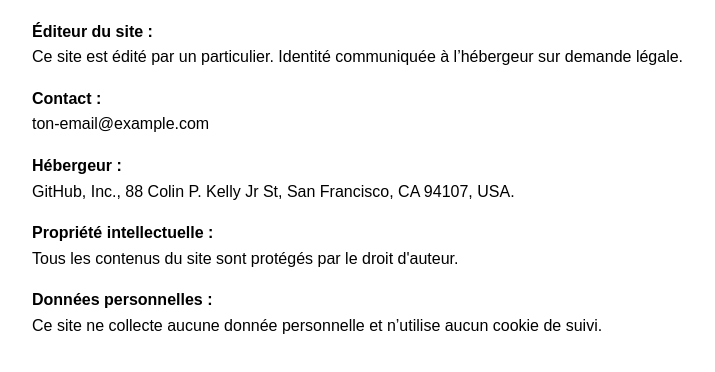
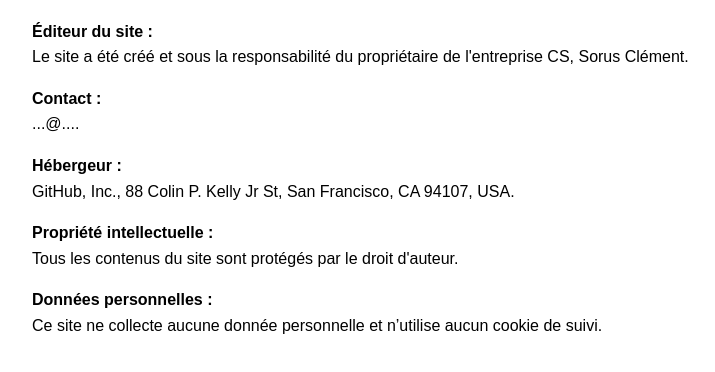
Before and after one commit to clemsorus/CSinformatique, a plain HTML site: page mentions.html in a window 1280 px wide. Shown: the part 94-466 px from the top of the page, without its empty margins (208-923 px from the left). Drawn offline with Linux system fonts and the light colour scheme.

Commit message:
Update mentions.html

```diff
--- a/mentions.html
+++ b/mentions.html
@@ -11,10 +11,10 @@
     <h1>Mentions légales</h1>
 
     <p><strong>Éditeur du site :</strong><br>
-    Ce site est édité par un particulier. Identité communiquée à l’hébergeur sur demande légale.</p>
+    Le site a été créé et sous la responsabilité du propriétaire de l'entreprise CS, Sorus Clément.</p>
 
     <p><strong>Contact :</strong><br>
-    ton-email@example.com</p>
+    ...@....</p>
 
     <p><strong>Hébergeur :</strong><br>
     GitHub, Inc., 88 Colin P. Kelly Jr St, San Francisco, CA 94107, USA.</p>
@@ -23,7 +23,7 @@
     Tous les contenus du site sont protégés par le droit d'auteur.</p>
 
     <p><strong>Données personnelles :</strong><br>
-    Ce site ne collecte aucune donnée personnelle et n’utilise aucun cookie de suivi.</p>
+    Ce site ne collecte aucune donnée personnelle et n’utilise aucun cookie de suivi. </p>
 
 </body>
 </html>
```
